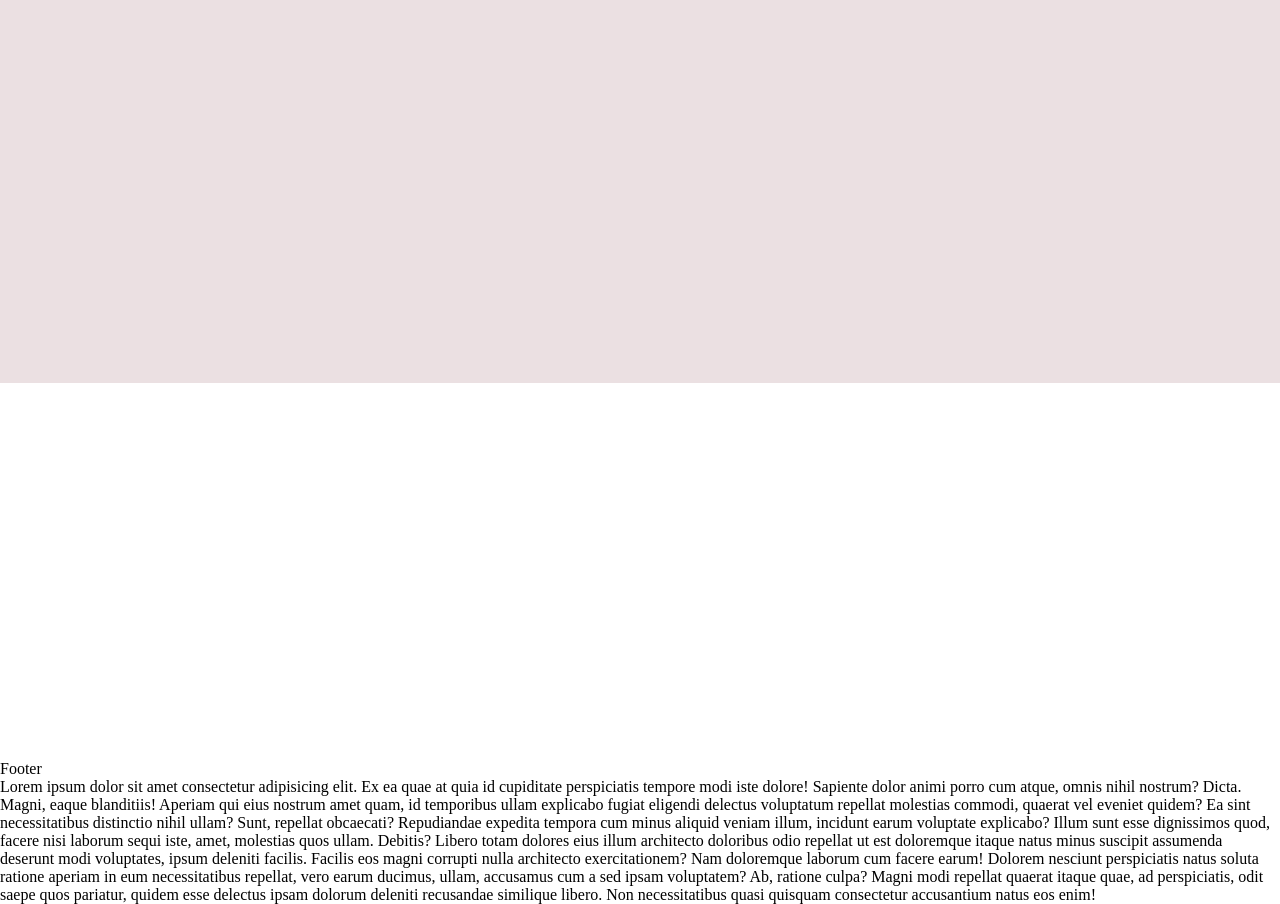
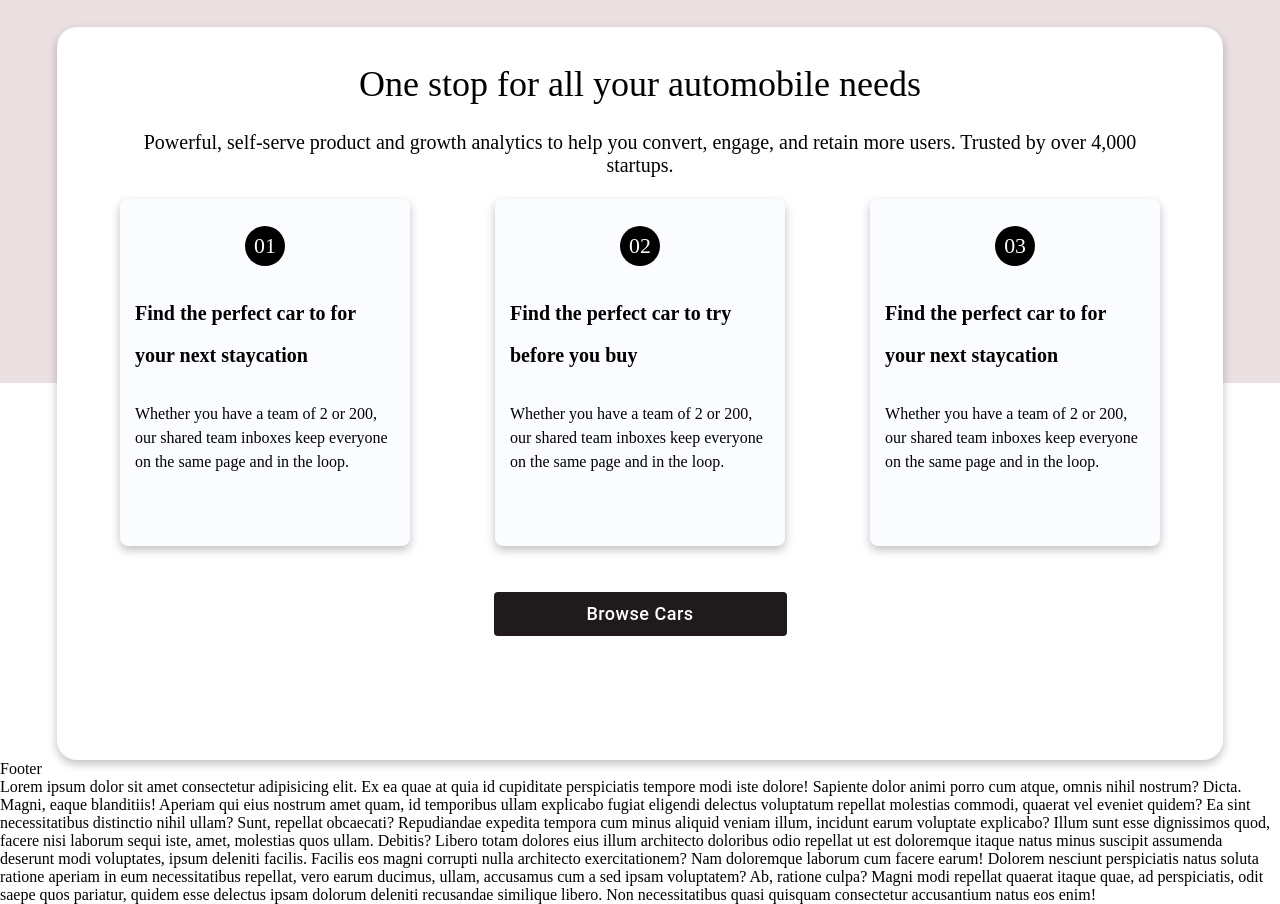
Before and after one commit to arpitpatidar1999/sharekTest, a React (Create React App) app: page / in a window 1280 px wide. Shown: the part 1180-2084 px from the top of the page. Built offline with nearby package versions, Linux system fonts and the light colour scheme.

Commit message:
One Stop completed

```diff
--- a/src/Components/Cards/OneStop/OneStop.jsx
+++ b/src/Components/Cards/OneStop/OneStop.jsx
@@ -5,12 +5,13 @@ const OneStop = () => {
   return (
     <Box
       sx={{
-        width: "80%",
+        width: "81.25%",
         height: "661px",
-        backgroundColor: "wheat",
+        backgroundColor: "#FFFFFF",
         padding: "36px 63px",
-        margin: "20px",
+        // margin: "20px",
         borderRadius: "20px",
+        boxShadow: "0px 4px 10px rgba(0, 0, 0, 0.25)"
       }}
     >
       <Box sx={{ fontSize: "36px", fontWeight: 500, textAlign: "center" }}>
@@ -19,7 +20,7 @@ const OneStop = () => {
       <Box
         sx={{
           fontSize: "20px",
-          fontWeight: 450,
+          fontWeight: 400,
           textAlign: "center",
           marginTop: "26px",
         }}
@@ -38,7 +39,7 @@ const OneStop = () => {
             boxShadow: "0px 4px 10px rgba(0, 0, 0, 0.25)"
           }}
         >
-          <Box
+          <Box display={"flex"} justifyContent={"center"}><Box
             sx={{
               display: "flex",
               justifyContent: "center",
@@ -54,7 +55,7 @@ const OneStop = () => {
             }}
           >
             01
-          </Box>
+          </Box></Box>
           <Box
             sx={{
               fontSize: "20px",
@@ -67,7 +68,7 @@ const OneStop = () => {
           </Box>
           <Box sx={{
               fontSize: "16px",
-              fontWeight: 450,
+              fontWeight: 400,
               lineHeight:"24px",
               marginTop: "26px",
             }}>
@@ -85,6 +86,7 @@ const OneStop = () => {
             boxShadow: "0px 4px 10px rgba(0, 0, 0, 0.25)"
           }}
         >
+            <Box display={"flex"} justifyContent={"center"}>
           <Box
             sx={{
               display: "flex",
@@ -101,7 +103,7 @@ const OneStop = () => {
             }}
           >
             02
-          </Box>
+          </Box></Box>
           <Box
             sx={{
               fontSize: "20px",
@@ -114,7 +116,7 @@ const OneStop = () => {
           </Box>
           <Box sx={{
               fontSize: "16px",
-              fontWeight: 450,
+              fontWeight: 400,
               lineHeight:"24px",
               marginTop: "26px",
             }}>
@@ -132,6 +134,7 @@ const OneStop = () => {
             boxShadow: "0px 4px 10px rgba(0, 0, 0, 0.25)"
           }}
         >
+            <Box display={"flex"} justifyContent={"center"}>
           <Box
             sx={{
               display: "flex",
@@ -148,7 +151,7 @@ const OneStop = () => {
             }}
           >
             03
-          </Box>
+          </Box></Box>
           <Box
             sx={{
               fontSize: "20px",
@@ -161,7 +164,7 @@ const OneStop = () => {
           </Box>
           <Box sx={{
               fontSize: "16px",
-              fontWeight: 450,
+              fontWeight: 400,
               lineHeight:"24px",
               marginTop: "26px",
             }}>
--- a/src/Components/Home.jsx
+++ b/src/Components/Home.jsx
@@ -8,6 +8,8 @@ import iPhone from "../assets/Sharek - Master File/iPhone 14 Pro (5).png";
 import playStore from "../assets/Downloads/playStore.png";
 import appleStore from "../assets/Downloads/appleStore.png";
 import scan from "../assets/Downloads/scan.svg";
+
+import OneStop from "./Cards/OneStop/OneStop";
 
 const Home = () => {
   return (
@@ -111,12 +113,20 @@ const Home = () => {
               <br />
               <Box alignItems={"center"} color={"white"} width={"300px"}>
                 <Box display={"flex"} justifyContent={"space-between"}>
-                  <img src={appleStore} alt="screen-view"  />
-                  <img src={playStore} alt="screen-view" style={{paddingLeft:"5px"}} />
+                  <img src={appleStore} alt="screen-view" />
+                  <img
+                    src={playStore}
+                    alt="screen-view"
+                    style={{ paddingLeft: "5px" }}
+                  />
                 </Box>
 
-                <Box display={"flex"} flexDirection={"column"} justifyContent={"center"}>
-                <br />
+                <Box
+                  display={"flex"}
+                  flexDirection={"column"}
+                  justifyContent={"center"}
+                >
+                  <br />
                   <Box alignSelf={"center"}>Or</Box>
                   <br />
                   <Box alignSelf={"center"}>Scan to Download</Box>
@@ -127,17 +137,29 @@ const Home = () => {
                 </Box>
               </Box>
             </Box>
-            <Box padding={"0"} >
+            <Box padding={"0"}>
               <img src={iPhone} alt="screen-view" style={{}} />
               {/* <img src={screen} alt="screen-view" style={{position:"absolute",top:"0", left:"0", zIndex:2}} /> */}
-
             </Box>
           </Box>
         </Box>
       </Box>
       <Box>
         <Box sx={{ height: "683px", backgroundColor: "#EBE0E2" }}></Box>
-        <Box sx={{ height: "377px" }}></Box>
+        <Box sx={{ height: "377px", position: "relative" }}>
+          <Box
+            sx={{
+              position: "absolute",
+              bottom: 0,
+              display:"flex",
+              justifyContent:"center"
+            //   left: "50%",
+            //   transform: "translateX(-50%)",
+            }}
+          >
+            <OneStop />
+          </Box>
+        </Box>
       </Box>
     </Box>
   );
```
